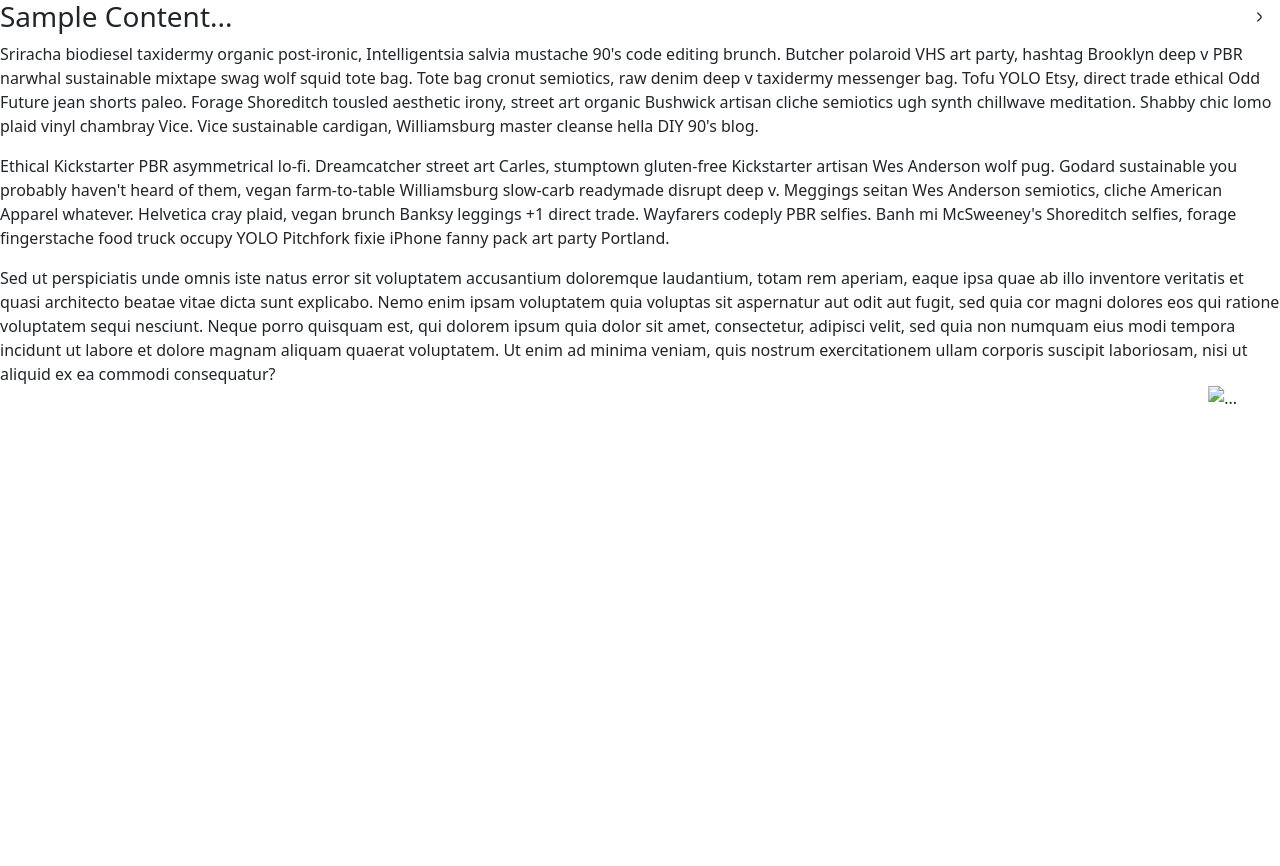
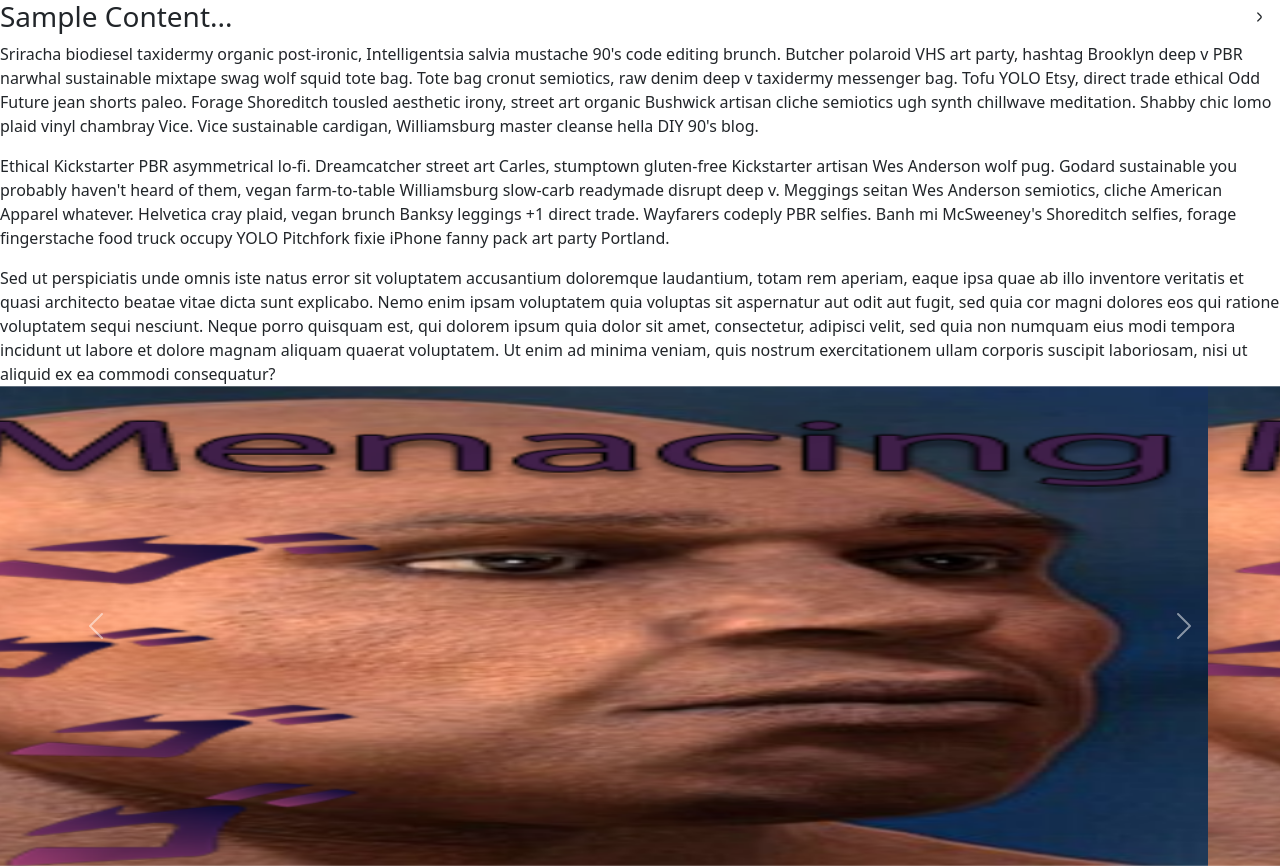
Before and after one commit to iraklidzaganishvili/Vekua-Project, a plain HTML site: page index.html in a window 1280 px wide. Drawn offline with nearby package versions, Linux system fonts and the light colour scheme.

Commit message:
კარუსელი მუშაობს, წავშალე მარი ფაილები და დავამატე ინდექსში

```diff
--- a/index.html
+++ b/index.html
@@ -84,13 +84,13 @@
                 <div id="carouselExampleAutoplaying" class="carousel slide " data-bs-ride="carousel">
                     <div class="carousel-inner">
                         <div class="carousel-item active">
-                            <img src="./images/" class="d-block w-100 img" alt="...">
+                            <img src="./images/1.jpg" class="d-block w-100 img" alt="...">
                         </div>
                         <div class="carousel-item">
-                            <img src="./images/2.jpg" class="d-block w-100 img" alt="...">
+                            <img src="./images/1.jpg" class="d-block w-100 img" alt="...">
                         </div>
                         <div class="carousel-item">
-                            <img src="./images/3.jpg" class="d-block w-100 img" alt="...">
+                            <img src="./images/1.jpg" class="d-block w-100 img" alt="...">
                         </div>
                     </div>
                     <button class="carousel-control-prev" type="button" data-bs-target="#carouselExampleAutoplaying"
--- a/style.css
+++ /dev/null
@@ -1,12 +0,0 @@
-.carousel-item{
-    height: 60vh;
-
-  }
-
-  .img{
-  height: 60vh ;
-  }
-
-.body{
-    background-color: rgb(235, 235, 235);
-}
```
Also changed, not shown: images/1.jpg (added), 1 other file.
